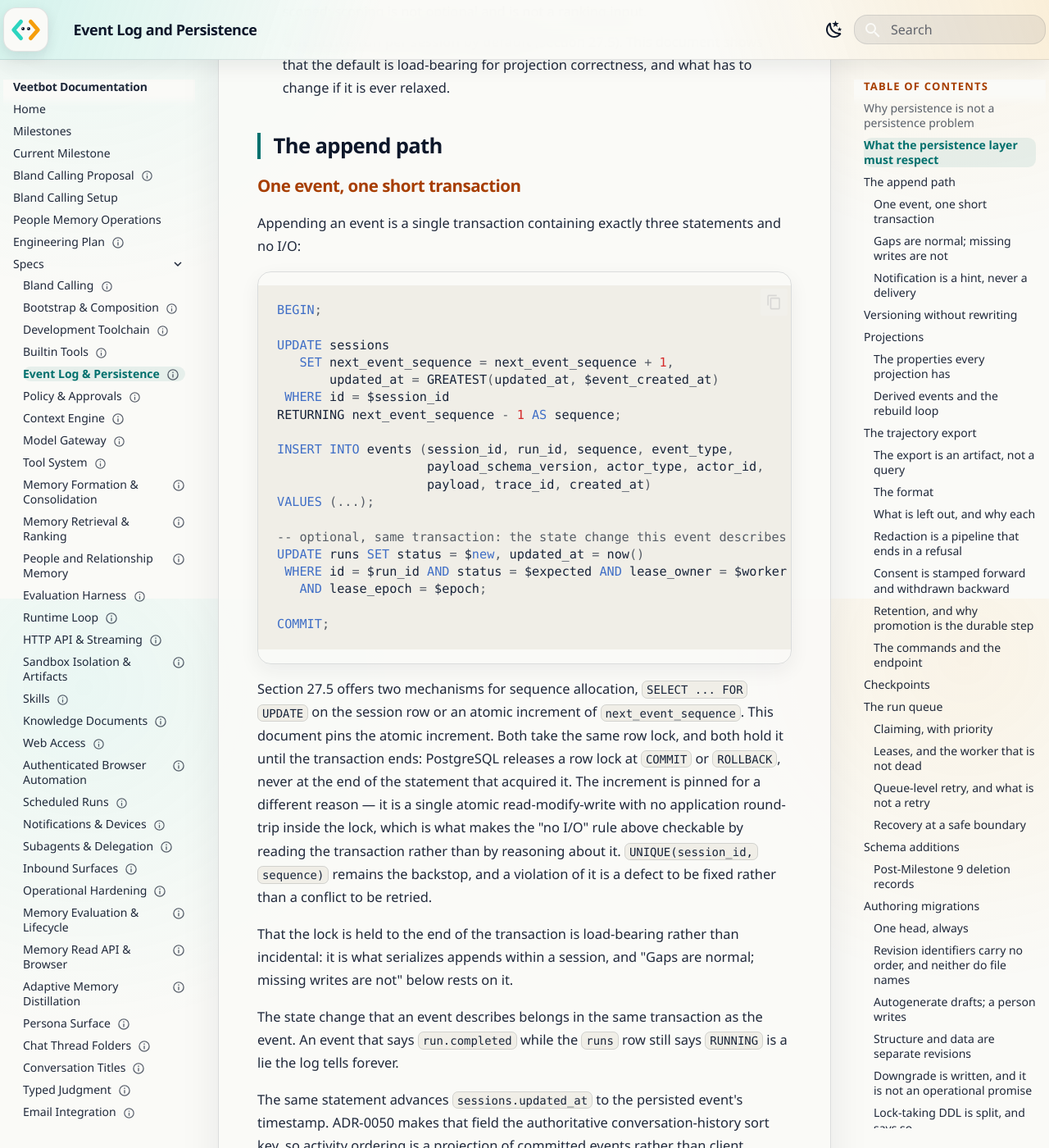
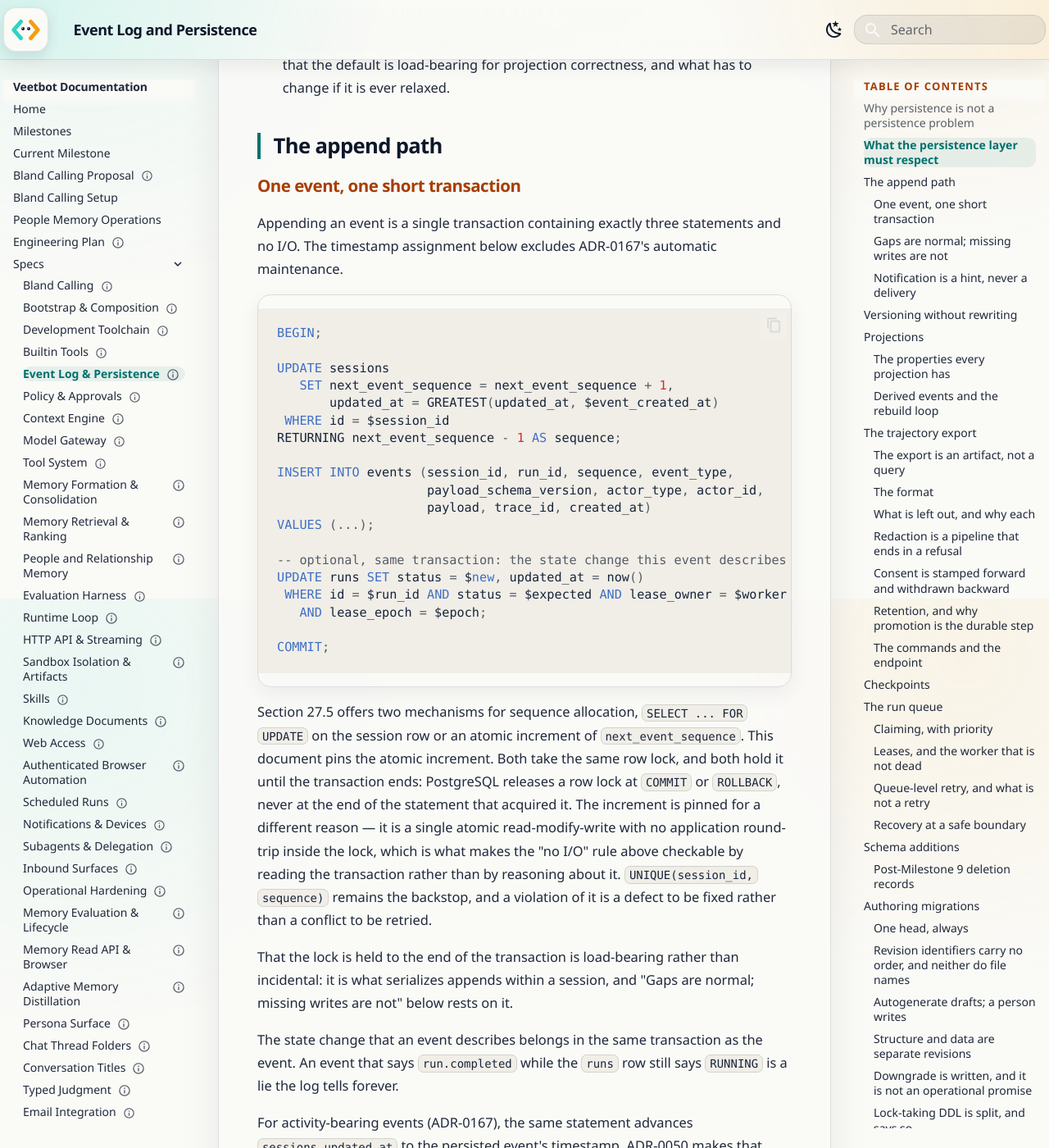
Before and after one commit to avitus/veetbot, an MkDocs documentation site: the page built from docs/plan/event-log-and-persistence.md, in a window 1280 px wide and 1400 px high, scrolled down 1970 px. Shown: the whole window at 82% size. Built offline with MkDocs 1.6.1 and Material for MkDocs 9.7.7, drawn with Linux system fonts in a browser that asks for light colours.

Commit message:
docs: clarify maintenance exception in event append path
Address the sole CodeRabbit nitpick on PR 156 by referencing ADR-0167 in the earlier timestamp descriptions. Preserve line positions and existing citations. make citations-fix and make docs-check passed; final docs wall time 6.10 seconds, no overlap. No behavior change or red test applies.

Reading-Lane: A
Glen-Conversation: 01a0fed2-f7fb-72e1-8b67-87d01460bd69

````diff
--- a/docs/plan/event-log-and-persistence.md
+++ b/docs/plan/event-log-and-persistence.md
@@ -79,7 +79,7 @@ Inherited constraints, all of which predate this document:
 ### One event, one short transaction
 
 Appending an event is a single transaction containing exactly three statements
-and no I/O:
+and no I/O. The timestamp assignment below excludes ADR-0167's automatic maintenance.
 
 ```sql
 BEGIN;
@@ -122,8 +122,8 @@ The state change that an event describes belongs in the same transaction as the
 event. An event that says `run.completed` while the `runs` row still says
 `RUNNING` is a lie the log tells forever.
 
-The same statement advances `sessions.updated_at` to the persisted event's
-timestamp. ADR-0050 makes that field the authoritative conversation-history
+For activity-bearing events (ADR-0167), the same statement advances
+`sessions.updated_at` to the persisted event's timestamp. ADR-0050 makes that field the authoritative conversation-history
 sort key, so activity ordering is a projection of committed events rather than
 client selection or a later best-effort write. A transaction that rolls back
 the event also rolls back the timestamp.
````
